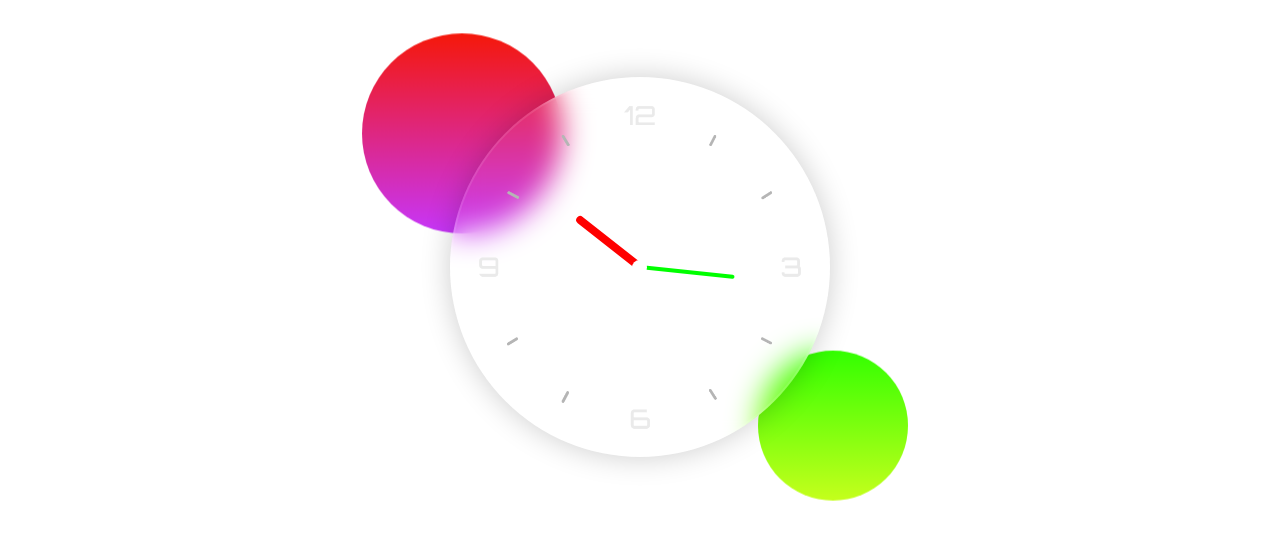
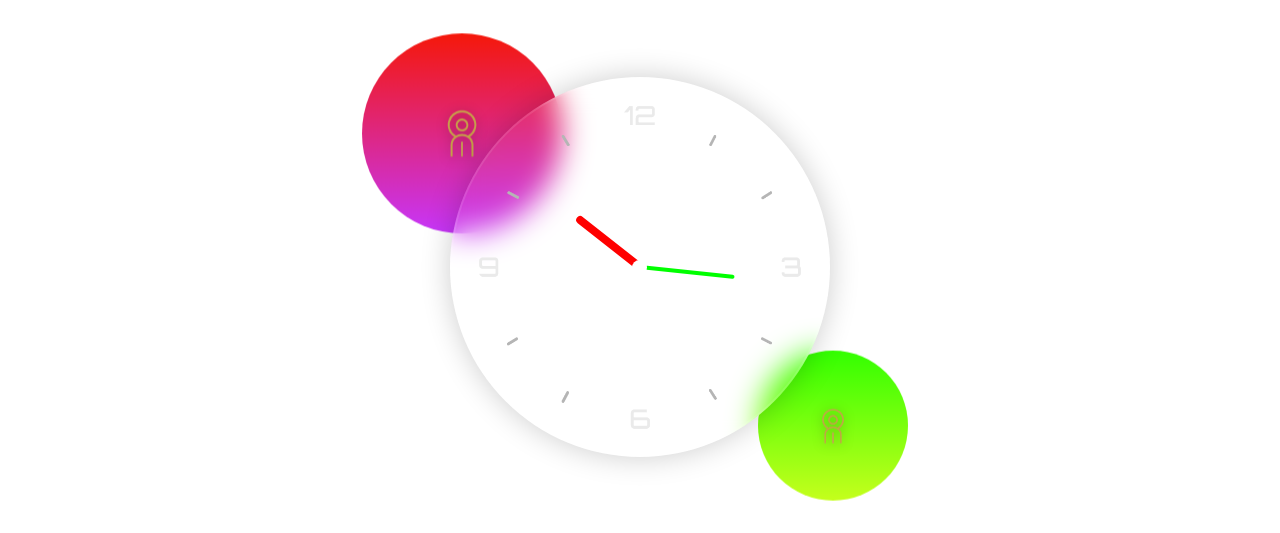
Before and after one commit to heseltime/heseltime.github.io, a Jekyll site: the page built from pages/index.md, in a window 1280 px wide. Shown: the part 384-917 px from the top of the page. Built offline with Jekyll 4.4.1, drawn with Linux system fonts in a browser that asks for light colours.

Commit message:
add logo volcel

```diff
--- a/_includes/Homepage.html
+++ b/_includes/Homepage.html
@@ -14,8 +14,22 @@
 
         <section class="home__clock">
             <div class="clock-container" aria-label="The Heseltime Clock">
-                <div class="circle circle--a"></div>
-                <div class="circle circle--b"></div>
+                <div class="circle circle--a">
+                    <img
+                      src="{{ '/assets/img/volcel-logo.png' | relative_url }}"
+                      alt=""
+                      aria-hidden="true"
+                    />
+                  </div>
+
+                  <div class="circle circle--b">
+                    <img
+                      src="{{ '/assets/img/volcel-logo.png' | relative_url }}"
+                      alt=""
+                      aria-hidden="true"
+                    />
+                  </div>
+
 
                 <div class="clock">
                 <div class="clock-img">
--- a/assets/css/style.css
+++ b/assets/css/style.css
@@ -1612,11 +1612,11 @@ a[href^="http"] {
 
 /* Homepage rework with Clock */
 
-  /* ======================================
-     Jumbo intro + inline logo
-  ====================================== */
-
-  .jumbo {
+/* ======================================
+   Jumbo intro + inline logo
+====================================== */
+
+.jumbo {
     display: flex;
     align-items: center;
     gap: 0.5rem;
@@ -1664,7 +1664,25 @@ a[href^="http"] {
     border-radius: 50%;
     z-index: 0;
     animation: 2s ease-in-out infinite alternate;
-  }
+
+    /* NEW: allow icon centering inside the circle */
+    display: grid;
+    place-items: center;
+  }
+
+  /* NEW: icon inside circle */
+  .clock-container .circle img {
+    width: 45%;
+    height: 45%;
+    object-fit: contain;
+    pointer-events: none;
+    filter: drop-shadow(0 2px 6px rgba(0, 0, 0, 0.35));
+  }
+
+  /* If you want the “inscribed/glass” vibe, uncomment ONE of these:
+  .clock-container .circle img { opacity: 0.85; mix-blend-mode: screen; }
+  .clock-container .circle img { opacity: 0.9;  mix-blend-mode: overlay; }
+  */
 
   .clock-container .circle--a {
     width: 200px;
@@ -1693,6 +1711,13 @@ a[href^="http"] {
   @keyframes move-down {
     to {
       transform: translateY(30px);
+    }
+  }
+
+  /* NEW: respect reduced motion */
+  @media (prefers-reduced-motion: reduce) {
+    .clock-container .circle {
+      animation: none;
     }
   }
 
@@ -1865,4 +1890,10 @@ a[href^="http"] {
       height: 110px;
       right: -20px;
     }
-  }
+
+    /* NEW: slightly larger icons on small screens */
+    .clock-container .circle img {
+      width: 50%;
+      height: 50%;
+    }
+  }
```
Also changed, not shown: assets/img/volcel-logo.png (added).
